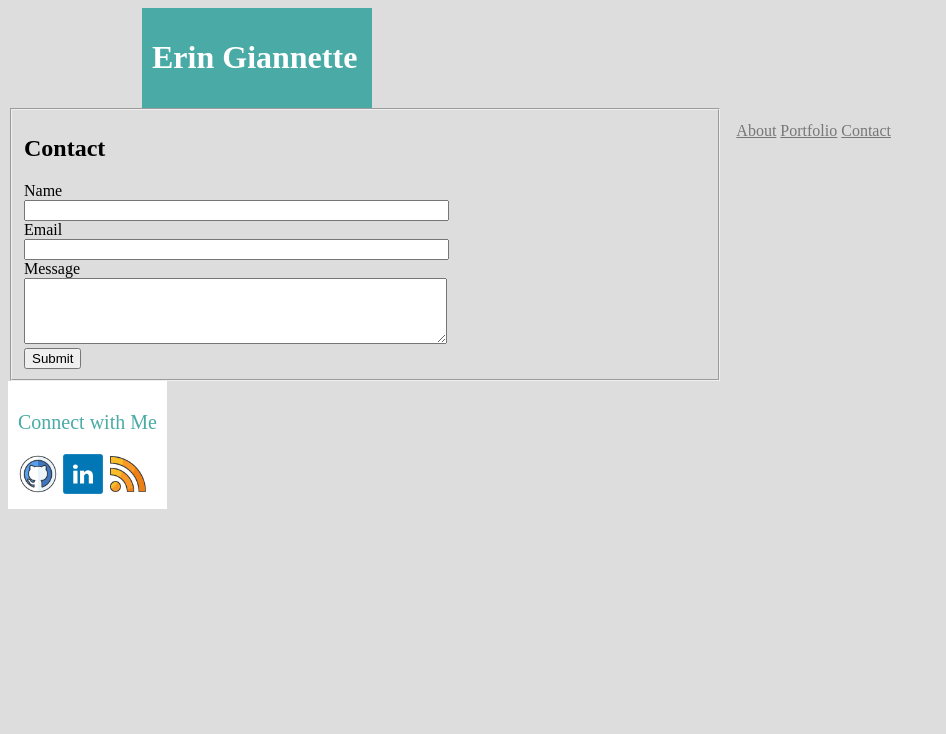
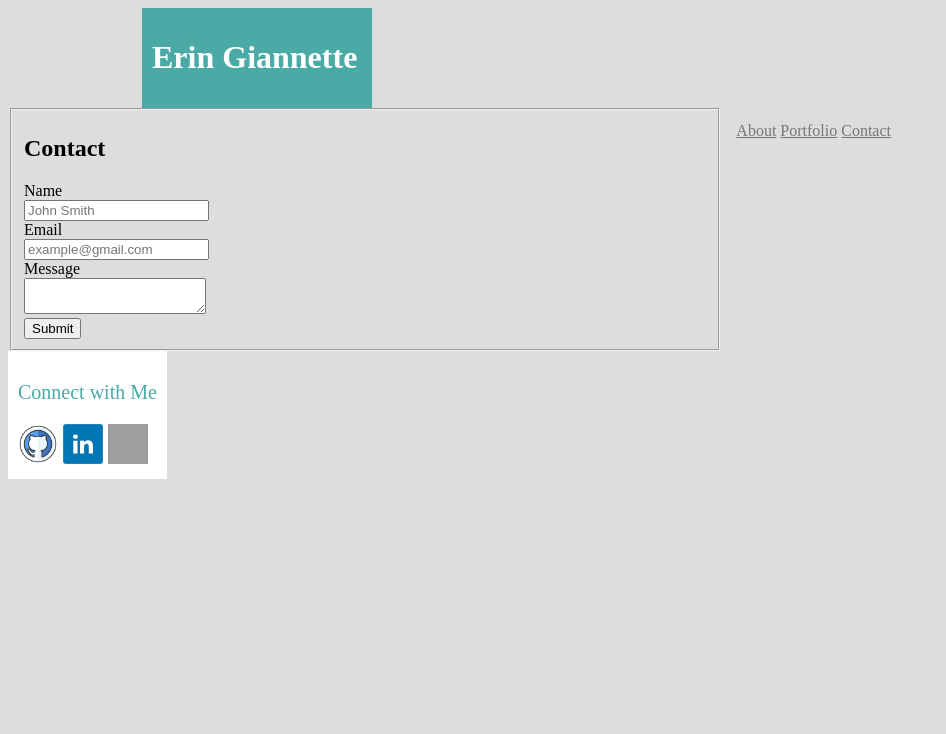
Before and after one commit to egiannette/Basic-Portfolio, a PHP site: page /contact.html in a window 1280 px wide. Shown: the top 734 px of the page, without its empty margins (0-946 px from the left). Run offline with PHP 8.4, Linux system fonts and the light colour scheme; grey boxes are pictures that could not be loaded.

Commit message:
Add files via upload

```diff
--- a/contact.html
+++ b/contact.html
@@ -10,9 +10,9 @@
 
 
 <div id="about-me-menu">
-	<a href="index.html">About</a>
-	<a href="Portfolio.html">Portfolio</a>
-	<a href="Contact.html">Contact</a>
+	<a href="index.html" class="links">About</a>
+	<a href="Portfolio.html" class="links">Portfolio</a>
+	<a href="Contact.html" class="links">Contact</a>
 	</div>
 
 
@@ -21,28 +21,29 @@
 <h2><strong>Contact</strong></h2>
 
 
-	<label>
+	<label class="labels">
 		Name
 		<br />
-		<input type="text" name="name" size="50" length="50">
+		<input type="text" name="name" class="inputbox" placeholder="John Smith">
 	</label>
 	<br />
-	<label>
+	<label class="labels">
 		Email
 		<br />
-		<input type="email" name="email" size="50" length="50">
+		<input type="email" name="email" class="inputbox"
+		placeholder="example@gmail.com">
 	</label>
 
 	<br />
 
-	<label for="Message">
+	<label class="labels" for="Message">
 		Message
 	</label>
 	<br />
-	<textarea rows="4" cols="50" id="Message"></textarea>
+	<textarea id="message"></textarea>
 
 	<br />
-	<input type="Submit" value="Submit"/>
+	<input type="submit" value="Submit" id="submitbtn"/>
 
 	</fieldset>
 	</div>
@@ -50,7 +51,7 @@
 <p>Connect with Me</p>
 	<a href=""><img src="images/cat.png" class="images"></a>
 	<a href=""><img src="images/linkedin.png" class="images"></a>
-	<a href=""><img src="images/yellowdeal.png" class="images"></a>
+	<a href=""><img src="images/stackoverflow.png" class="images"></a>
 	</div>
 
 
```
Also changed, not shown: style.css (+18 -1 lines).
